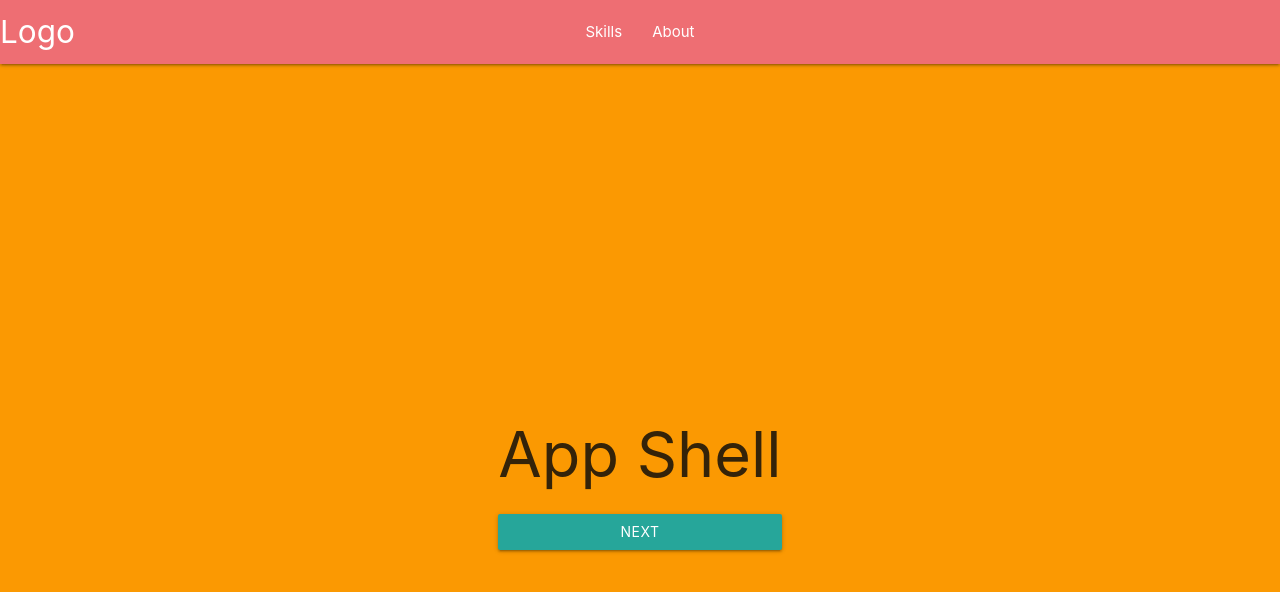
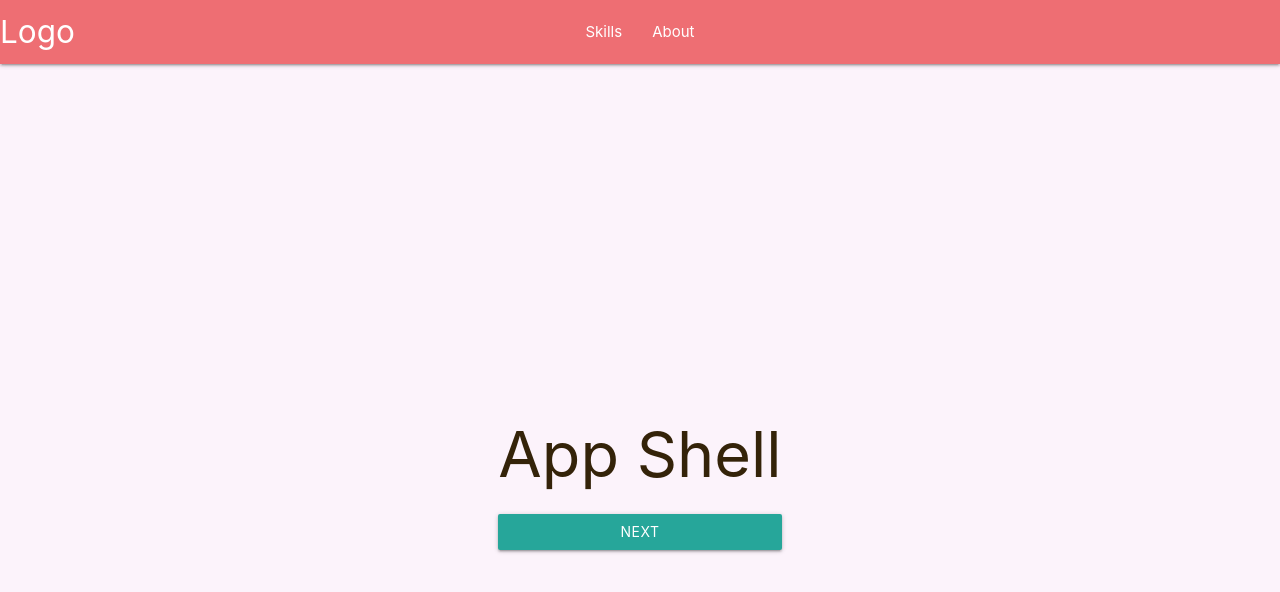
Before and after one commit to antoinesquee/pwa.github.io, a plain HTML site: page index.html in a window 1280 px wide. Drawn offline with nearby package versions, Linux system fonts and the light colour scheme; files that its build step writes are made by us from their sources.

Commit message:
Update style.css

```diff
--- a/style.css
+++ b/style.css
@@ -1,5 +1,5 @@
 body {
-  background-color: #FB9902;
+  background-color: #fcf3fb;
   color: #342309;
   font-size: xx-large;
   margin: 0;
```
